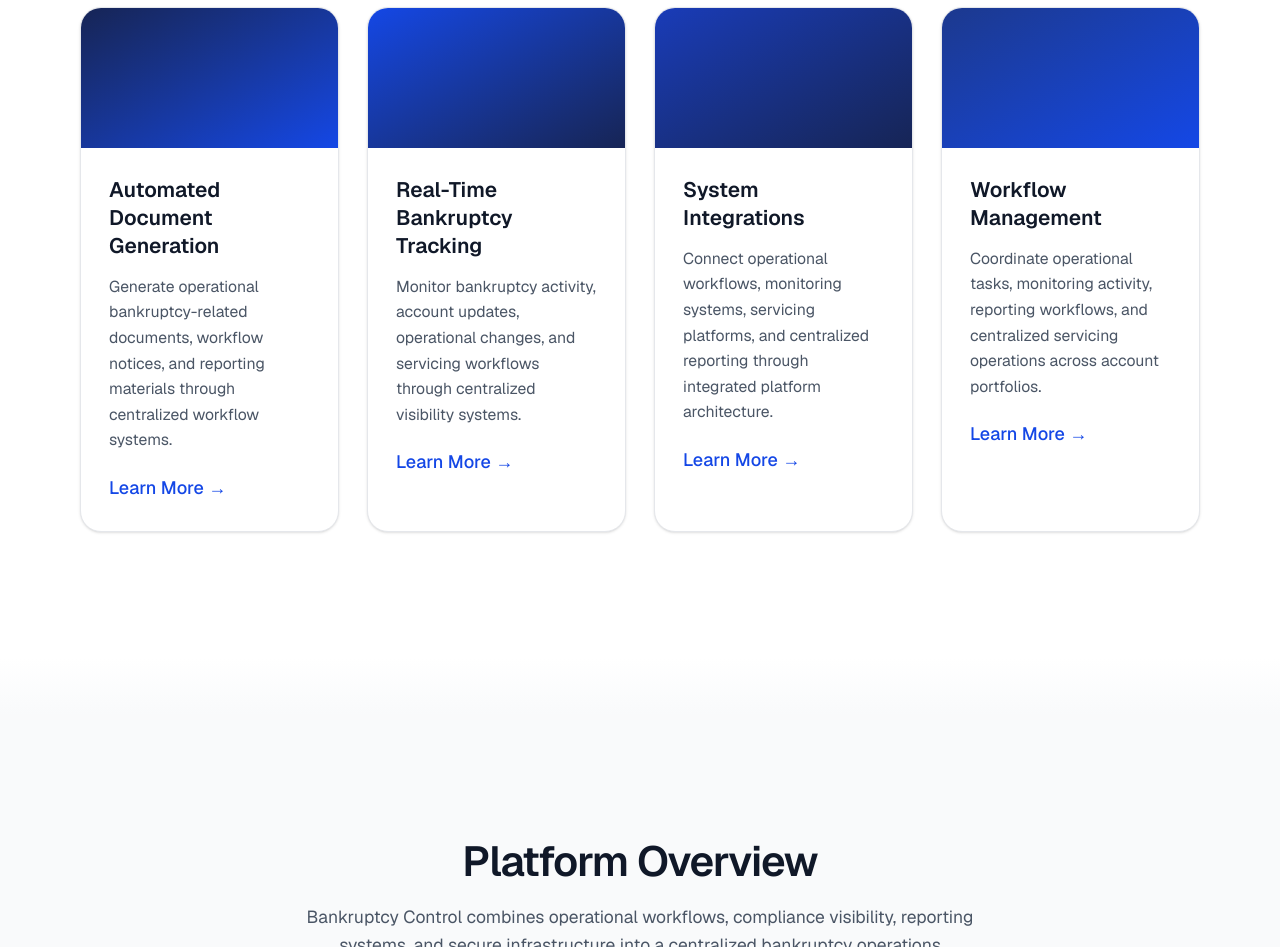
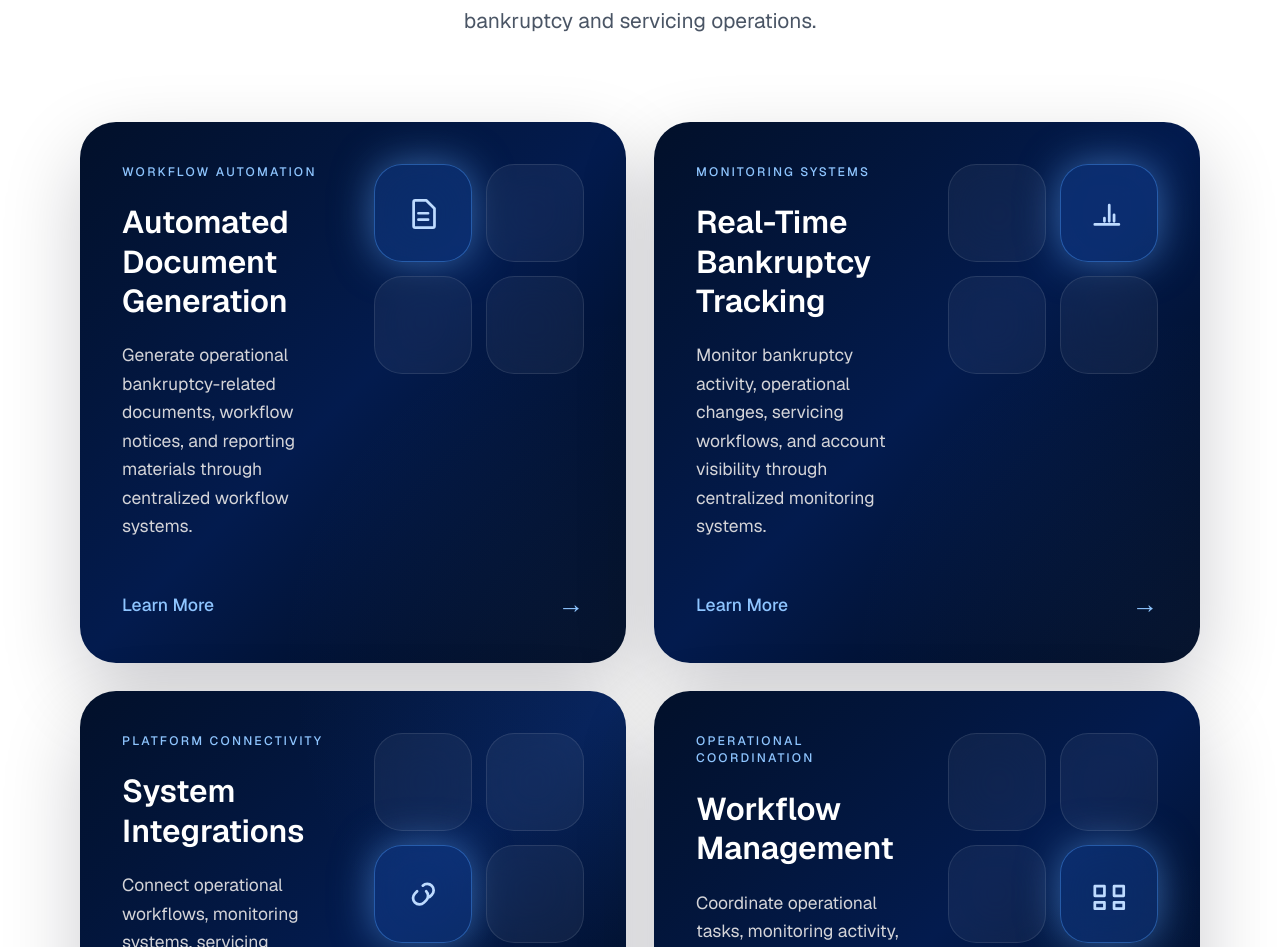
Before and after one commit to drumholliday/bc-website, a Next.js app: page / in a window 1280 px wide. Shown: the part 1385-2332 px from the top of the page. Built offline with nearby package versions, Linux system fonts and the light colour scheme.

Commit message:
redesigned the Product sections and cards styling

```diff
--- a/src/app/page.tsx
+++ b/src/app/page.tsx
@@ -270,119 +270,286 @@ export default function Home() {
       {/* PRODUCT */}
       <motion.section
         id="product"
-        className="scroll-mt-32 py-20 md:py-36 px-6 md:px-8 bg-white"
+        className="scroll-mt-32 py-28 md:py-40 px-6 md:px-8 bg-white"
         initial={{ opacity: 0, y: 30 }}
         whileInView={{ opacity: 1, y: 0 }}
-        transition={{ duration: 0.6 }}
-        viewport={{ once: true, amount: 0.3 }}
+        transition={{ duration: 0.7 }}
+        viewport={{ once: true, amount: 0.2 }}
       >
         <div className="max-w-7xl mx-auto">
-          <div className="text-center mb-16">
-            <h2 className="text-4xl md:text-5xl font-semibold tracking-tight mb-6">
+          {/* HEADER */}
+          <div className="text-center mb-24">
+            <p className="text-blue-700 font-semibold tracking-[0.18em] uppercase mb-5">
               Product Features
+            </p>
+
+            <h2 className="text-5xl md:text-7xl font-semibold tracking-tight text-gray-950 mb-8 leading-tight">
+              Built for Operational Control
             </h2>
 
-            <p className="text-xl text-gray-600 max-w-3xl mx-auto leading-relaxed">
-              Bankruptcy Control provides centralized operational tools designed
-              to support bankruptcy workflows, monitoring, reporting,
-              integrations, and servicing coordination.
+            <p className="text-xl md:text-2xl text-gray-600 max-w-4xl mx-auto leading-relaxed">
+              Centralized tools that provide visibility, coordination, and
+              control across bankruptcy and servicing operations.
             </p>
           </div>
 
-          <div className="grid grid-cols-1 md:grid-cols-2 xl:grid-cols-4 gap-8">
-            {/* DOCUMENT GENERATION */}
+          {/* GRID */}
+          <div className="grid grid-cols-1 lg:grid-cols-2 gap-8">
+            {/* CARD 1 */}
             <a
               href="/document-generation"
-              className="group block rounded-3xl overflow-hidden border border-gray-200 bg-white shadow-sm hover:shadow-2xl hover:-translate-y-1 transition duration-300"
+              className="group relative overflow-hidden rounded-[36px] bg-gradient-to-br from-[#02102A] via-[#031B4E] to-[#010817] min-h-[460px] p-10 md:p-12 shadow-[0_30px_80px_rgba(2,6,23,0.20)] hover:shadow-[0_40px_100px_rgba(2,6,23,0.32)] hover:-translate-y-1 transition-all duration-700"
             >
-              <div className="h-40 bg-linear-to-br from-blue-950 to-blue-700" />
+              {/* BACKGROUND EFFECT */}
+              <div className="absolute inset-0 opacity-40 bg-[radial-gradient(circle_at_bottom_right,rgba(59,130,246,0.25),transparent_45%)]" />
 
-              <div className="p-8">
-                <h3 className="text-2xl font-semibold mb-4 text-gray-900">
+              {/* CONTENT */}
+              <div className="relative z-10 flex flex-col h-full justify-between">
+                {/* TOP */}
+                <div className="flex items-start justify-between gap-10">
+                  {/* LEFT TEXT */}
+                  <div className="max-w-md">
+                    <p className="text-blue-300 uppercase tracking-[0.18em] text-sm font-medium mb-6">
+                      Workflow Automation
+                    </p>
+
+                    <h3 className="text-4xl font-semibold text-white leading-tight mb-6">
                       Automated Document Generation
                     </h3>
 
-                <p className="text-gray-600 leading-relaxed text-lg">
-                  Generate operational bankruptcy-related documents, workflow
-                  notices, and reporting materials through centralized workflow
-                  systems.
+                    <p className="text-zinc-300 text-xl leading-relaxed">
+                      Generate operational bankruptcy-related documents,
+                      workflow notices, and reporting materials through
+                      centralized workflow systems.
                     </p>
+                  </div>
 
-                <p className="mt-6 text-blue-700 font-medium group-hover:translate-x-1 transition">
-                  Learn More →
-                </p>
+                  {/* RIGHT GRID */}
+                  <div className="grid grid-cols-2 gap-4 shrink-0">
+                    <div className="w-28 h-28 rounded-[28px] border border-blue-400/40 bg-blue-500/20 shadow-[0_0_40px_rgba(96,165,250,0.55)] backdrop-blur-xl flex items-center justify-center">
+                      <svg
+                        xmlns="http://www.w3.org/2000/svg"
+                        className="w-11 h-11 text-blue-200"
+                        fill="none"
+                        viewBox="0 0 24 24"
+                        stroke="currentColor"
+                        strokeWidth={1.7}
+                      >
+                        <path
+                          strokeLinecap="round"
+                          strokeLinejoin="round"
+                          d="M9 12h6m-6 4h6M7 4h7l5 5v11a1 1 0 01-1 1H7a1 1 0 01-1-1V5a1 1 0 011-1z"
+                        />
+                      </svg>
+                    </div>
+
+                    <div className="w-28 h-28 rounded-[28px] border border-white/10 bg-white/5 backdrop-blur-xl" />
+
+                    <div className="w-28 h-28 rounded-[28px] border border-white/10 bg-white/5 backdrop-blur-xl" />
+
+                    <div className="w-28 h-28 rounded-[28px] border border-white/10 bg-white/5 backdrop-blur-xl" />
+                  </div>
+                </div>
+
+                {/* BOTTOM */}
+                <div className="flex items-center justify-between pt-14">
+                  <span className="text-blue-300 text-xl font-medium">
+                    Learn More
+                  </span>
+
+                  <span className="text-blue-300 text-3xl transition-transform duration-500 group-hover:translate-x-1">
+                    →
+                  </span>
+                </div>
               </div>
             </a>
 
-            {/* BANKRUPTCY TRACKING */}
+            {/* CARD 2 */}
             <a
               href="/bankruptcy-tracking"
-              className="group block rounded-3xl overflow-hidden border border-gray-200 bg-white shadow-sm hover:shadow-2xl hover:-translate-y-1 transition duration-300"
+              className="group relative overflow-hidden rounded-[36px] bg-gradient-to-br from-[#02102A] via-[#031B4E] to-[#010817] min-h-[460px] p-10 md:p-12 shadow-[0_30px_80px_rgba(2,6,23,0.20)] hover:shadow-[0_40px_100px_rgba(2,6,23,0.32)] hover:-translate-y-1 transition-all duration-700"
             >
-              <div className="h-40 bg-linear-to-br from-blue-700 to-blue-950" />
+              <div className="absolute inset-0 opacity-40 bg-[radial-gradient(circle_at_bottom_right,rgba(59,130,246,0.25),transparent_45%)]" />
 
-              <div className="p-8">
-                <h3 className="text-2xl font-semibold mb-4 text-gray-900">
+              <div className="relative z-10 flex flex-col h-full justify-between">
+                <div className="flex items-start justify-between gap-10">
+                  <div className="max-w-md">
+                    <p className="text-blue-300 uppercase tracking-[0.18em] text-sm font-medium mb-6">
+                      Monitoring Systems
+                    </p>
+
+                    <h3 className="text-4xl font-semibold text-white leading-tight mb-6">
                       Real-Time Bankruptcy Tracking
                     </h3>
 
-                <p className="text-gray-600 leading-relaxed text-lg">
-                  Monitor bankruptcy activity, account updates, operational
-                  changes, and servicing workflows through centralized
-                  visibility systems.
+                    <p className="text-zinc-300 text-xl leading-relaxed">
+                      Monitor bankruptcy activity, operational changes,
+                      servicing workflows, and account visibility through
+                      centralized monitoring systems.
                     </p>
+                  </div>
 
-                <p className="mt-6 text-blue-700 font-medium group-hover:translate-x-1 transition">
-                  Learn More →
-                </p>
+                  <div className="grid grid-cols-2 gap-4 shrink-0">
+                    <div className="w-28 h-28 rounded-[28px] border border-white/10 bg-white/5 backdrop-blur-xl" />
+
+                    <div className="w-28 h-28 rounded-[28px] border border-blue-400/40 bg-blue-500/20 shadow-[0_0_40px_rgba(96,165,250,0.55)] backdrop-blur-xl flex items-center justify-center">
+                      <svg
+                        xmlns="http://www.w3.org/2000/svg"
+                        className="w-11 h-11 text-blue-200"
+                        fill="none"
+                        viewBox="0 0 24 24"
+                        stroke="currentColor"
+                        strokeWidth={1.7}
+                      >
+                        <path
+                          strokeLinecap="round"
+                          strokeLinejoin="round"
+                          d="M9 17v-2m3 2V7m3 10v-4m3 6H3"
+                        />
+                      </svg>
+                    </div>
+
+                    <div className="w-28 h-28 rounded-[28px] border border-white/10 bg-white/5 backdrop-blur-xl" />
+
+                    <div className="w-28 h-28 rounded-[28px] border border-white/10 bg-white/5 backdrop-blur-xl" />
+                  </div>
+                </div>
+
+                <div className="flex items-center justify-between pt-14">
+                  <span className="text-blue-300 text-xl font-medium">
+                    Learn More
+                  </span>
+
+                  <span className="text-blue-300 text-3xl transition-transform duration-500 group-hover:translate-x-1">
+                    →
+                  </span>
+                </div>
               </div>
             </a>
 
-            {/* INTEGRATIONS */}
+            {/* CARD 3 */}
             <a
               href="/integrations"
-              className="group block rounded-3xl overflow-hidden border border-gray-200 bg-white shadow-sm hover:shadow-2xl hover:-translate-y-1 transition duration-300"
+              className="group relative overflow-hidden rounded-[36px] bg-gradient-to-br from-[#02102A] via-[#031B4E] to-[#010817] min-h-[460px] p-10 md:p-12 shadow-[0_30px_80px_rgba(2,6,23,0.20)] hover:shadow-[0_40px_100px_rgba(2,6,23,0.32)] hover:-translate-y-1 transition-all duration-700"
             >
-              <div className="h-40 bg-linear-to-br from-blue-800 to-blue-950" />
+              <div className="absolute inset-0 opacity-40 bg-[radial-gradient(circle_at_top_right,rgba(59,130,246,0.25),transparent_45%)]" />
 
-              <div className="p-8">
-                <h3 className="text-2xl font-semibold mb-4 text-gray-900">
+              <div className="relative z-10 flex flex-col h-full justify-between">
+                <div className="flex items-start justify-between gap-10">
+                  <div className="max-w-md">
+                    <p className="text-blue-300 uppercase tracking-[0.18em] text-sm font-medium mb-6">
+                      Platform Connectivity
+                    </p>
+
+                    <h3 className="text-4xl font-semibold text-white leading-tight mb-6">
                       System Integrations
                     </h3>
 
-                <p className="text-gray-600 leading-relaxed text-lg">
-                  Connect operational workflows, monitoring systems, servicing
-                  platforms, and centralized reporting through integrated
-                  platform architecture.
+                    <p className="text-zinc-300 text-xl leading-relaxed">
+                      Connect operational workflows, monitoring systems,
+                      servicing platforms, and centralized reporting through
+                      integrated platform architecture.
                     </p>
+                  </div>
 
-                <p className="mt-6 text-blue-700 font-medium group-hover:translate-x-1 transition">
-                  Learn More →
-                </p>
+                  <div className="grid grid-cols-2 gap-4 shrink-0">
+                    <div className="w-28 h-28 rounded-[28px] border border-white/10 bg-white/5 backdrop-blur-xl" />
+
+                    <div className="w-28 h-28 rounded-[28px] border border-white/10 bg-white/5 backdrop-blur-xl" />
+
+                    <div className="w-28 h-28 rounded-[28px] border border-blue-400/40 bg-blue-500/20 shadow-[0_0_40px_rgba(96,165,250,0.55)] backdrop-blur-xl flex items-center justify-center">
+                      <svg
+                        xmlns="http://www.w3.org/2000/svg"
+                        className="w-11 h-11 text-blue-200"
+                        fill="none"
+                        viewBox="0 0 24 24"
+                        stroke="currentColor"
+                        strokeWidth={1.7}
+                      >
+                        <path
+                          strokeLinecap="round"
+                          strokeLinejoin="round"
+                          d="M13.828 10.172a4 4 0 010 5.656l-1.414 1.414a4 4 0 01-5.656-5.656l1.414-1.414m3.536-3.536a4 4 0 015.656 5.656l-1.414 1.414"
+                        />
+                      </svg>
+                    </div>
+
+                    <div className="w-28 h-28 rounded-[28px] border border-white/10 bg-white/5 backdrop-blur-xl" />
+                  </div>
+                </div>
+
+                <div className="flex items-center justify-between pt-14">
+                  <span className="text-blue-300 text-xl font-medium">
+                    Learn More
+                  </span>
+
+                  <span className="text-blue-300 text-3xl transition-transform duration-500 group-hover:translate-x-1">
+                    →
+                  </span>
+                </div>
               </div>
             </a>
 
-            {/* WORKFLOW MANAGEMENT */}
+            {/* CARD 4 */}
             <a
               href="/workflow-management"
-              className="group block rounded-3xl overflow-hidden border border-gray-200 bg-white shadow-sm hover:shadow-2xl hover:-translate-y-1 transition duration-300"
+              className="group relative overflow-hidden rounded-[36px] bg-gradient-to-br from-[#02102A] via-[#031B4E] to-[#010817] min-h-[460px] p-10 md:p-12 shadow-[0_30px_80px_rgba(2,6,23,0.20)] hover:shadow-[0_40px_100px_rgba(2,6,23,0.32)] hover:-translate-y-1 transition-all duration-700"
             >
-              <div className="h-40 bg-linear-to-br from-blue-900 to-blue-700" />
+              <div className="absolute inset-0 opacity-40 bg-[radial-gradient(circle_at_bottom_right,rgba(59,130,246,0.25),transparent_45%)]" />
 
-              <div className="p-8">
-                <h3 className="text-2xl font-semibold mb-4 text-gray-900">
+              <div className="relative z-10 flex flex-col h-full justify-between">
+                <div className="flex items-start justify-between gap-10">
+                  <div className="max-w-md">
+                    <p className="text-blue-300 uppercase tracking-[0.18em] text-sm font-medium mb-6">
+                      Operational Coordination
+                    </p>
+
+                    <h3 className="text-4xl font-semibold text-white leading-tight mb-6">
                       Workflow Management
                     </h3>
 
-                <p className="text-gray-600 leading-relaxed text-lg">
-                  Coordinate operational tasks, monitoring activity, reporting
-                  workflows, and centralized servicing operations across account
-                  portfolios.
+                    <p className="text-zinc-300 text-xl leading-relaxed">
+                      Coordinate operational tasks, monitoring activity,
+                      reporting workflows, and centralized servicing operations
+                      across account portfolios.
                     </p>
+                  </div>
 
-                <p className="mt-6 text-blue-700 font-medium group-hover:translate-x-1 transition">
-                  Learn More →
-                </p>
+                  <div className="grid grid-cols-2 gap-4 shrink-0">
+                    <div className="w-28 h-28 rounded-[28px] border border-white/10 bg-white/5 backdrop-blur-xl" />
+
+                    <div className="w-28 h-28 rounded-[28px] border border-white/10 bg-white/5 backdrop-blur-xl" />
+
+                    <div className="w-28 h-28 rounded-[28px] border border-white/10 bg-white/5 backdrop-blur-xl" />
+
+                    <div className="w-28 h-28 rounded-[28px] border border-blue-400/40 bg-blue-500/20 shadow-[0_0_40px_rgba(96,165,250,0.55)] backdrop-blur-xl flex items-center justify-center">
+                      <svg
+                        xmlns="http://www.w3.org/2000/svg"
+                        className="w-11 h-11 text-blue-200"
+                        fill="none"
+                        viewBox="0 0 24 24"
+                        stroke="currentColor"
+                        strokeWidth={1.7}
+                      >
+                        <path
+                          strokeLinecap="round"
+                          strokeLinejoin="round"
+                          d="M3 7h6v6H3V7zm12 0h6v6h-6V7zM3 17h6v4H3v-4zm12 0h6v4h-6v-4z"
+                        />
+                      </svg>
+                    </div>
+                  </div>
+                </div>
+
+                <div className="flex items-center justify-between pt-14">
+                  <span className="text-blue-300 text-xl font-medium">
+                    Learn More
+                  </span>
+
+                  <span className="text-blue-300 text-3xl transition-transform duration-500 group-hover:translate-x-1">
+                    →
+                  </span>
+                </div>
               </div>
             </a>
           </div>
```
Lines whose indentation alone changed are shown as unchanged.
